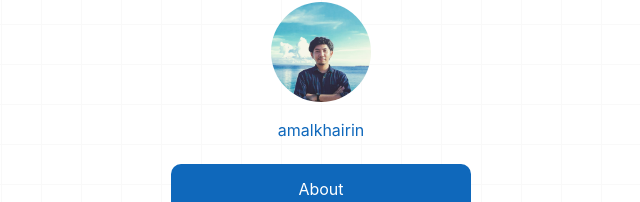
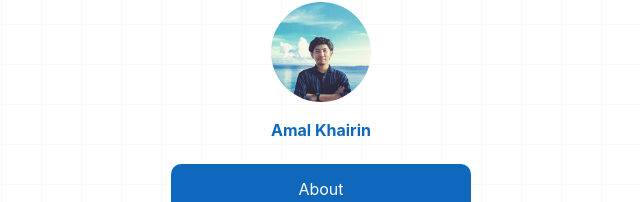
Before and after one commit to amalkhairin/next-js-web, a Next.js app: page / in a window 1280 px wide. Shown: the part 156-358 px from the top of the page, without its empty margins (319-959 px from the left). Built offline with nearby package versions, Linux system fonts and the light colour scheme.

Commit message:
update home page

```diff
--- a/pages/index.js
+++ b/pages/index.js
@@ -31,7 +31,7 @@ export default function Home() {
           <Image src={profile_pict} alt="Avatar" width='100vw' height='100vw' className={styles.profile} />
         </div>
         <div className={styles.usernameGroup}>
-          <div className='username'>amalkhairin</div>
+          <div className='username'><b>Amal Khairin</b></div>
         </div>
 
         <div>
```
